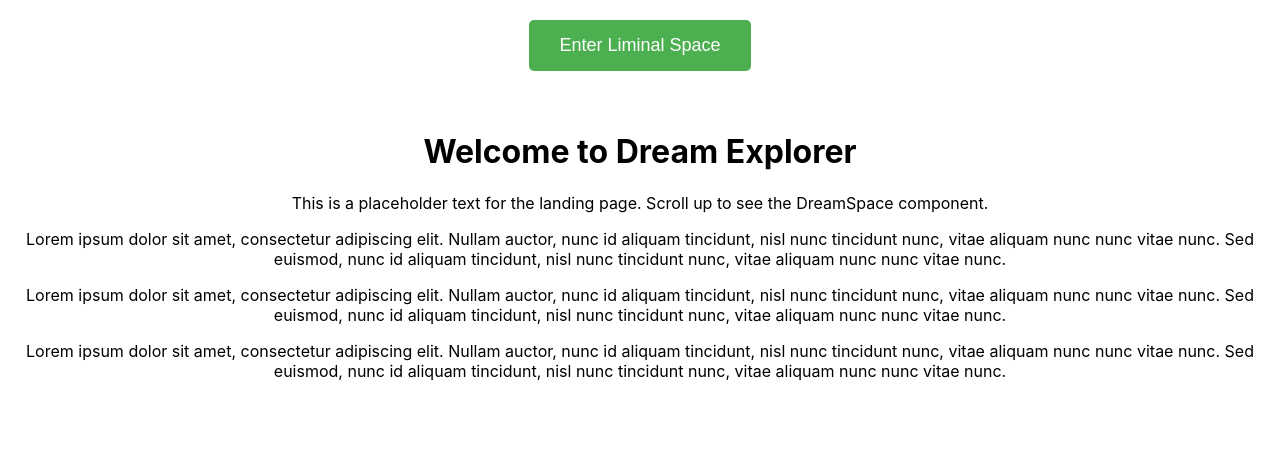
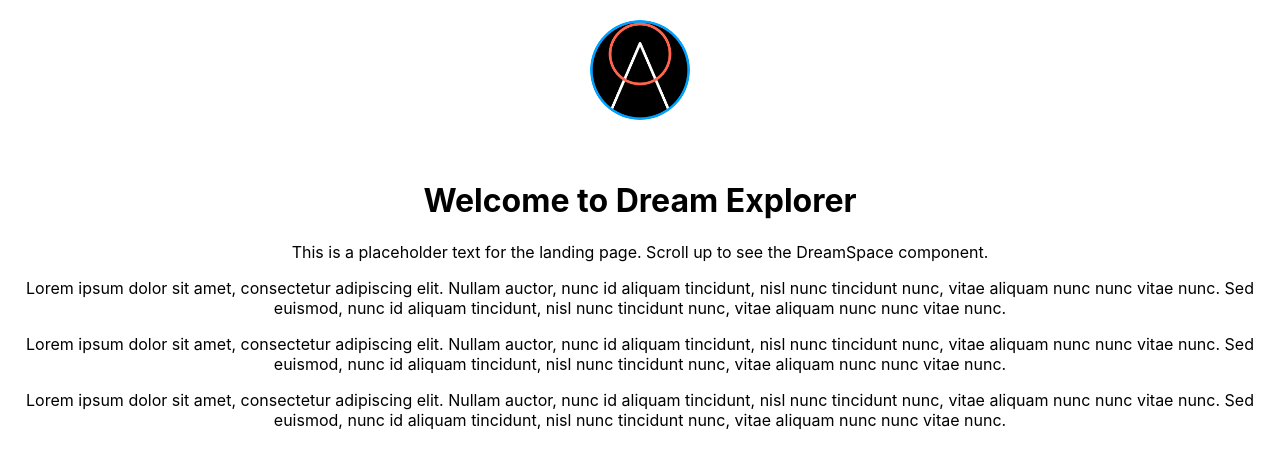
Before and after one commit to ProjectLiminality/DreamExplorer, a React (Create React App) app: page / in a window 1280 px wide. Shown: the top 468 px of the page. Built offline with nearby package versions, Linux system fonts and the light colour scheme.

Commit message:
feat: Replace liminal space button with circular favicon icon

```diff
--- a/src/components/LiminalOverlay.jsx
+++ b/src/components/LiminalOverlay.jsx
@@ -4,7 +4,12 @@ import '../styles/LiminalOverlay.css';
 const LiminalOverlay = ({ onEnter }) => {
   return (
     <div className="liminal-overlay">
-      <button onClick={onEnter}>Enter Liminal Space</button>
+      <img
+        src={`${process.env.PUBLIC_URL}/favicon.png`}
+        alt="Enter Liminal Space"
+        onClick={onEnter}
+        className="liminal-icon"
+      />
     </div>
   );
 };
--- a/src/styles/LiminalOverlay.css
+++ b/src/styles/LiminalOverlay.css
@@ -5,17 +5,14 @@
   padding: 20px;
 }
 
-.liminal-overlay button {
-  padding: 15px 30px;
-  font-size: 18px;
-  background-color: #4CAF50;
-  color: white;
-  border: none;
-  border-radius: 5px;
+.liminal-icon {
+  width: 100px;
+  height: 100px;
+  border-radius: 50%;
   cursor: pointer;
-  transition: background-color 0.3s ease;
+  transition: transform 0.3s ease;
 }
 
-.liminal-overlay button:hover {
-  background-color: #45a049;
+.liminal-icon:hover {
+  transform: scale(1.1);
 }
```
